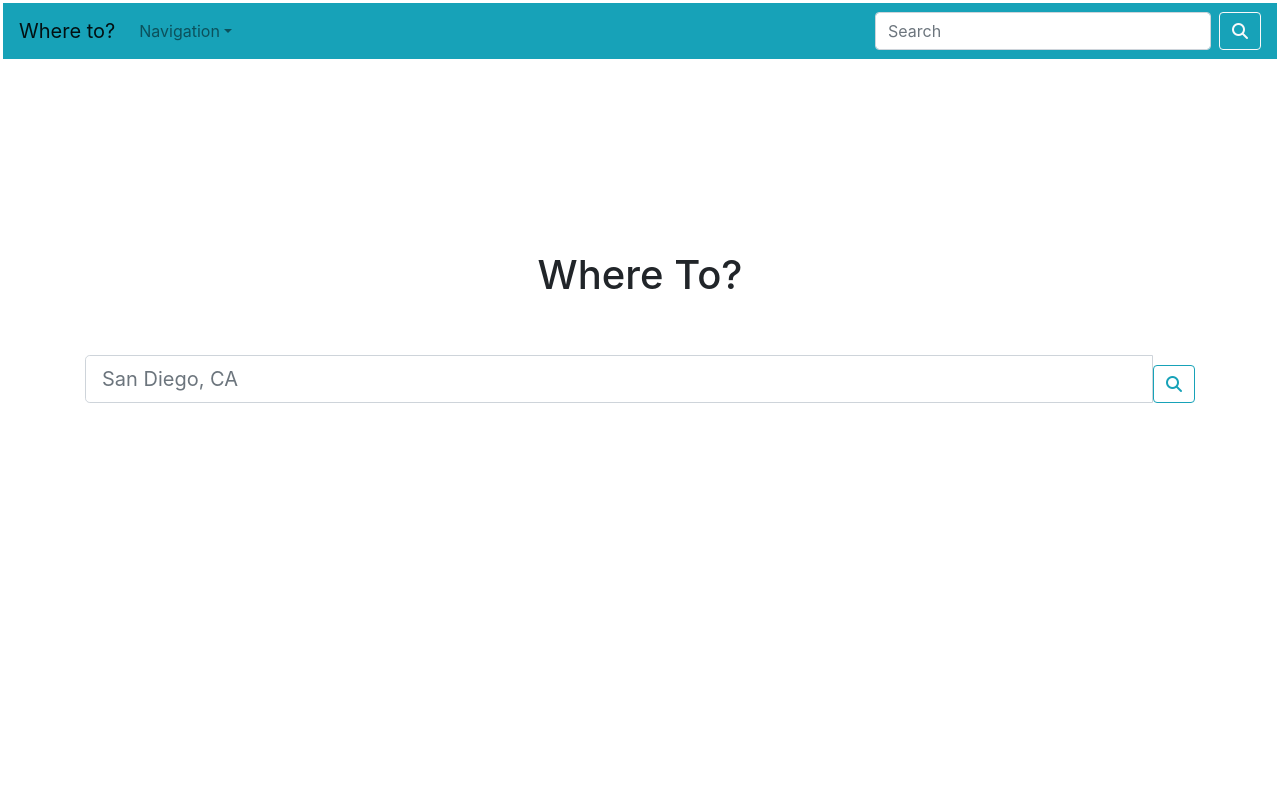
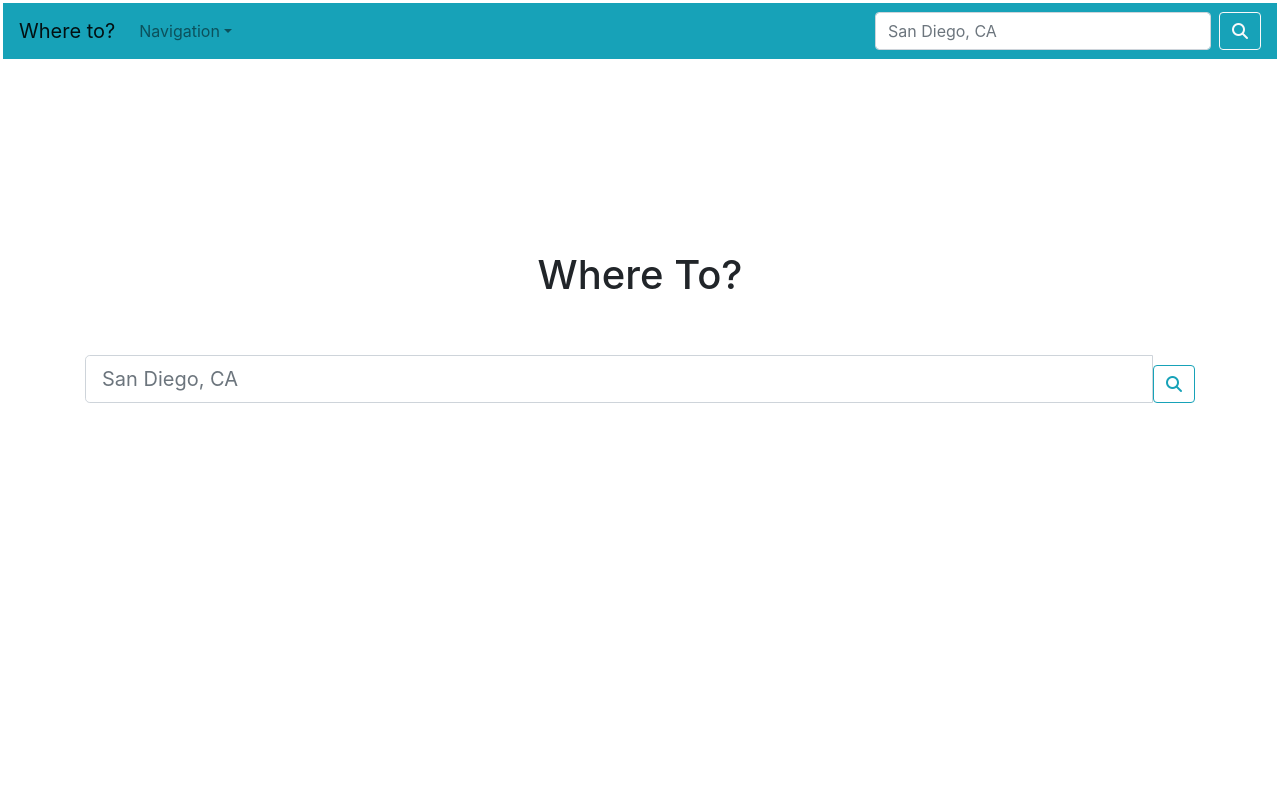
Before and after one commit to dthayer16/project-three, a React (Create React App) app in the folder app/: page / in a window 1280 px wide. Shown: the top 800 px of the page. Built offline with nearby package versions, Linux system fonts and the light colour scheme.

Commit message:
navbar search.

```diff
--- a/app/src/App.js
+++ b/app/src/App.js
@@ -38,13 +38,24 @@ class App extends Component {
     this.setState(userObject);
   };
 
+  handleInputChange = event => {
+    this.context.search = event.target.value;
+    console.log(this.context)
+  };
+
+  handleFormSubmit = event => {
+    event.preventDefault();
+    this.setState({ search: this.context.search });
+    console.log("form submitted")
+  };
+
   render() {
 
     return (
       <Router>
         <UserProvider value={this.state}>
           <div>
-            <Navvy email={this.state.email} updateUser={this.updateUser} loggedIn={this.state.loggedIn} />
+            <Navvy handleFormSubmit = {this.handleFormSubmit} handleInputChange = {this.handleInputChange} email={this.state.email} updateUser={this.updateUser} loggedIn={this.state.loggedIn} />
             {/* <Navvy email={localStorage.getItem("email")} updateUser={this.updateUser} loggedIn={this.state.loggedIn} /> */}
             <Wrapper>
               <Route exact path="/" component={Search} />
--- a/app/src/components/Navbar/index.js
+++ b/app/src/components/Navbar/index.js
@@ -69,8 +69,14 @@ class Navvy extends React.Component {
             </NavDropdown>
           </Nav>
           <Form inline>
-            <FormControl style={{ width: "21rem" }} type="text" placeholder="Search" className="mr-sm-2" />
-            <Button variant="outline-light"><i className="fas fa-search"> </i></Button>
+            <FormControl
+              style={{ width: "21rem" }}
+              onChange={this.handleInputChange}
+              name="search"
+              type="text"
+              placeholder="San Diego, CA"
+              className="mr-sm-2" />
+            <Button variant="outline-light" onClick={this.handleFormSubmit}><i className="fas fa-search"> </i></Button>
           </Form>
         </Navbar.Collapse>
       </Navbar>
--- a/app/src/components/SearchResults/style.css
+++ /dev/null
@@ -1,3 +0,0 @@
-ul.search-results img {
-  margin: 0 auto;
-}
```
Also changed, not shown: app/src/components/SearchResults/index.js (deleted, +0 -16 lines).
